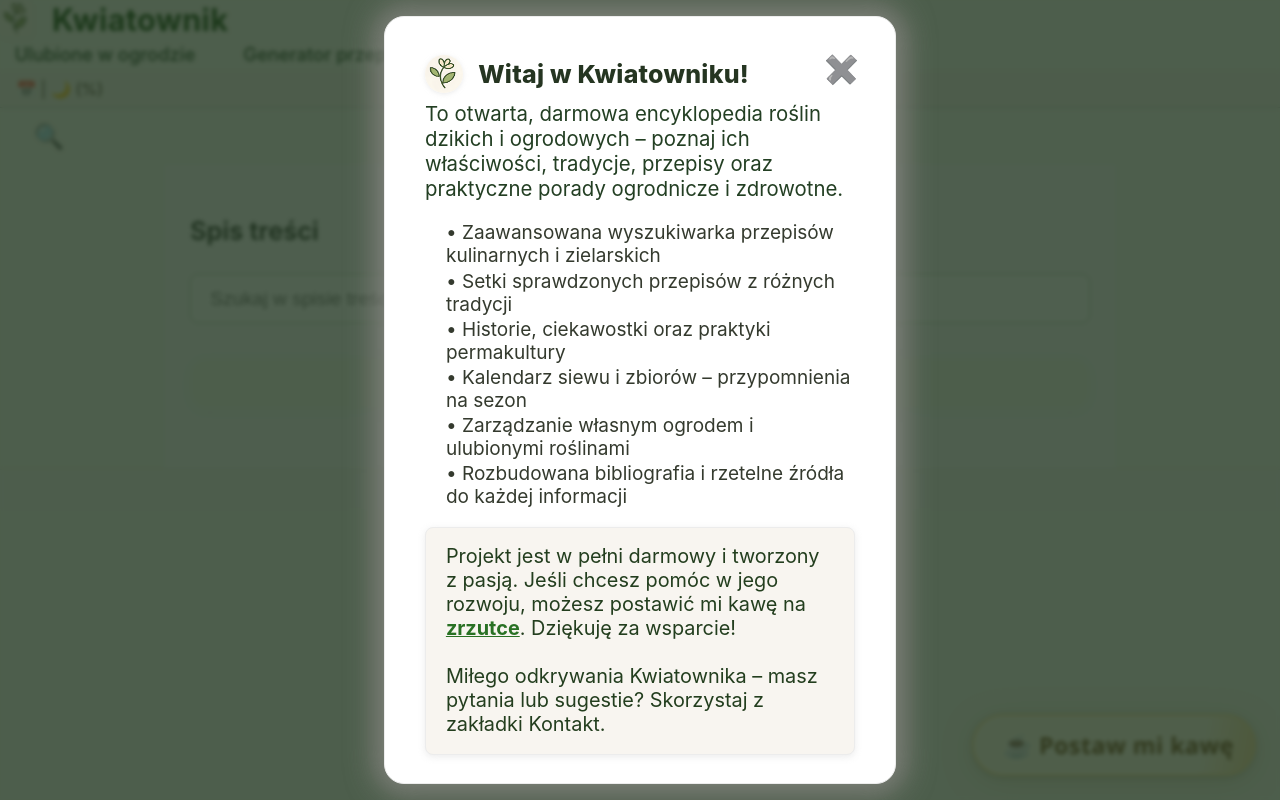
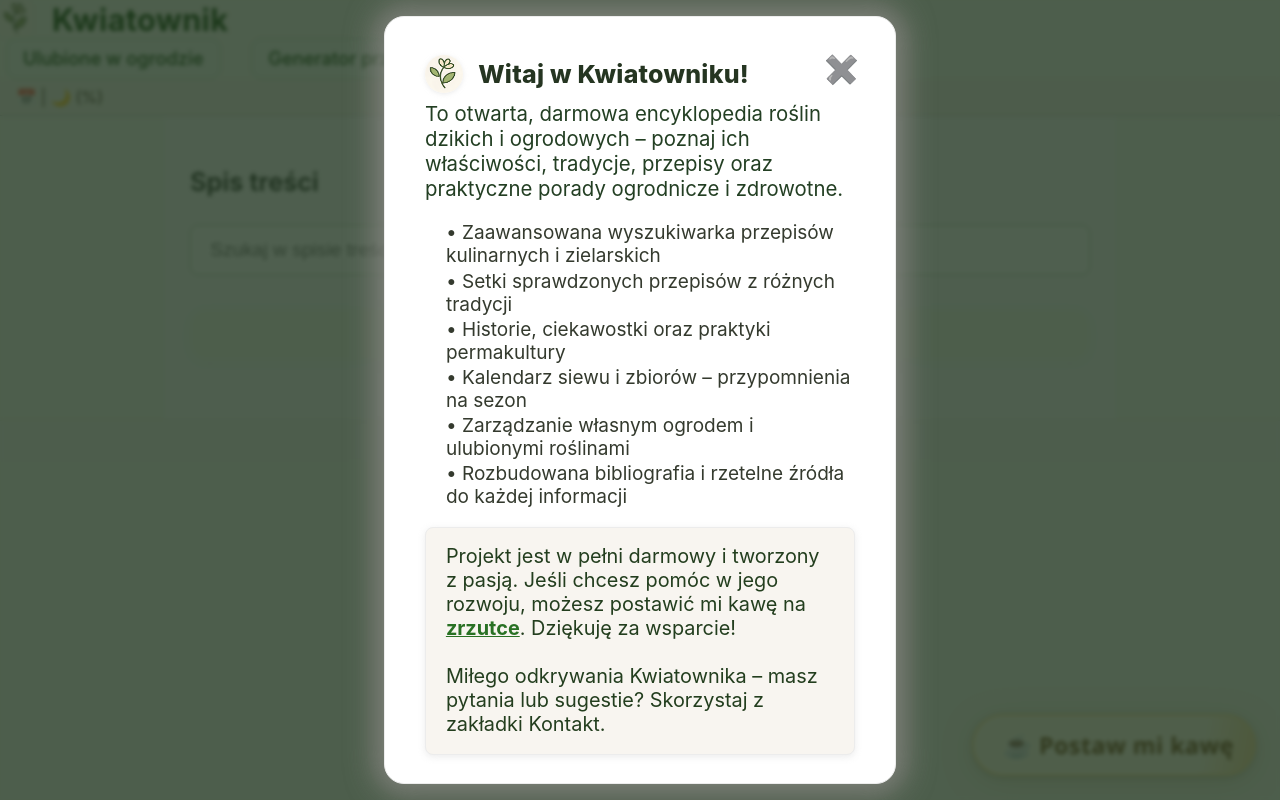
Before and after one commit to Miguanel/Kwiatownik.github.io, a Flask app: template templates/index.html in a window 1280 px wide. Run offline with Flask 3, Linux system fonts and the light colour scheme; the template is opened without the code that fills it, so the values that code supplies are empty; parts of the project's set-up code (start-up, migrations or seed data) failed here and were passed over.

Commit message:
Poprawiono usunięto lupe, i poprawiono top-bar

```diff
--- a/static/style.css
+++ b/static/style.css
@@ -1034,3 +1034,43 @@
     border: 1px solid #ddd;
   }
 }
+
+
+
+.main-navbar a,
+.top-bar .search-btn {
+  display: inline-block;
+  padding: 0.45em 0.9em;
+  margin: 0 0.3em;
+  background-color: #f0f8f0;           /* jasny pastelowy zielony */
+  color: #184e10;                      /* ciemna leśna zieleń */
+  border: 1px solid #c8e6c8;           /* delikatna obwódka */
+  border-radius: 0.6em;                /* miękkie, kwiatowe kształty */
+  font-weight: 500;
+  text-decoration: none;
+  transition:
+    background-color 0.25s ease,
+    transform        0.15s ease,
+    box-shadow       0.15s ease;
+}
+
+/* Drobne podniesienie i ciemniejsze tło przy najechaniu */
+.main-navbar a:hover,
+.top-bar .search-btn:hover {
+  background-color: #daf2d8;
+  transform: translateY(-2px);
+  box-shadow: 0 3px 6px rgba(0, 0, 0, 0.08);
+}
+
+/* Aktywny / bieżący link – wypełnienie pełne, bardziej nasycony kolor */
+.main-navbar a.active {
+  background-color: #b7e3b7;
+  color: #0f2e05;
+  border-color: #9fcd9f;
+}
+
+/* Ikonka lupki – otoczona w tej samej stylistyce */
+.top-bar .search-btn {
+  font-size: 1.1em;
+  line-height: 1;
+}
--- a/templates/base.html
+++ b/templates/base.html
@@ -32,7 +32,7 @@
     <div class="moon-bar">
                 📅 {{ now.strftime('%d %B %Y') }} | 🌙 {{ moon_phase }} ({{ moon_percent }}%)
             </div>
-        <button class="search-btn" aria-label="Szukaj roślin" onclick="window.location.href='/szukaj'">🔍</button>
+<!--        <button class="search-btn" aria-label="Szukaj roślin" onclick="window.location.href='/szukaj'">🔍</button>-->
     </header>
 
     <main>
```
